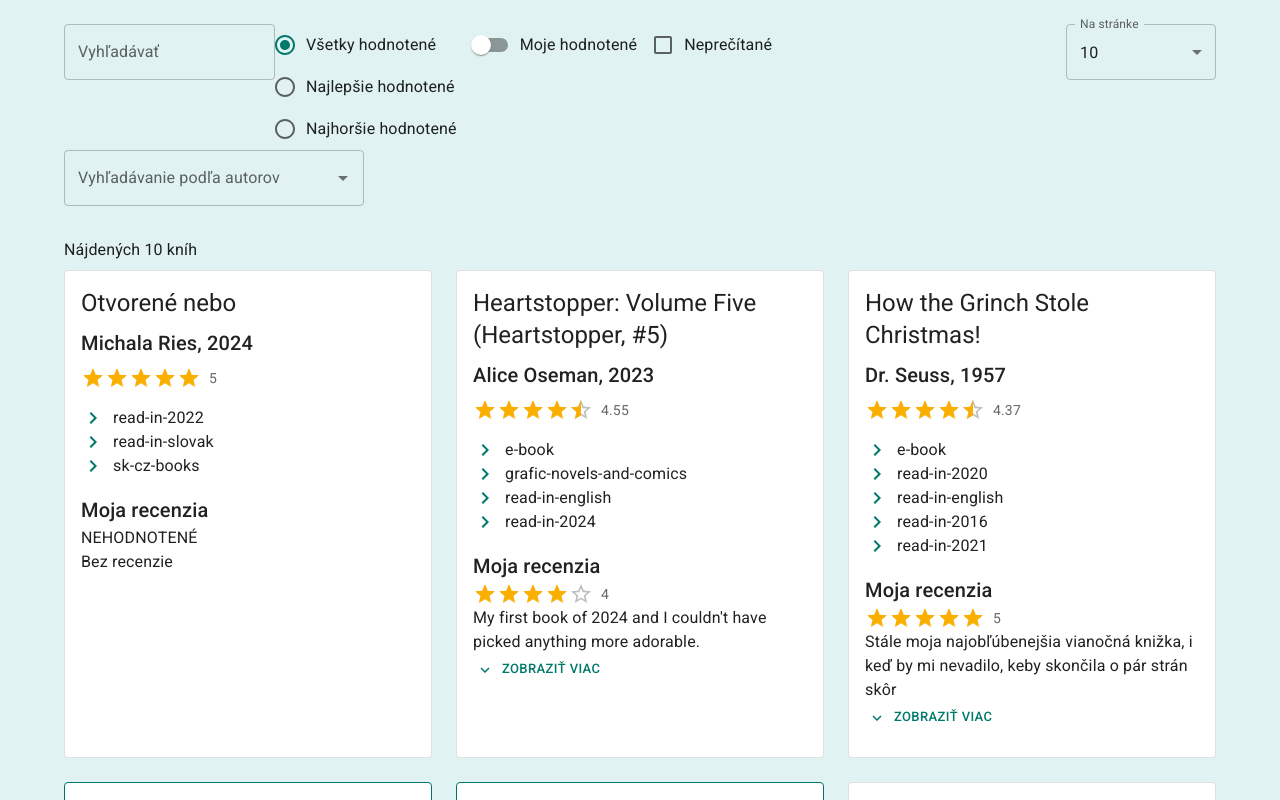
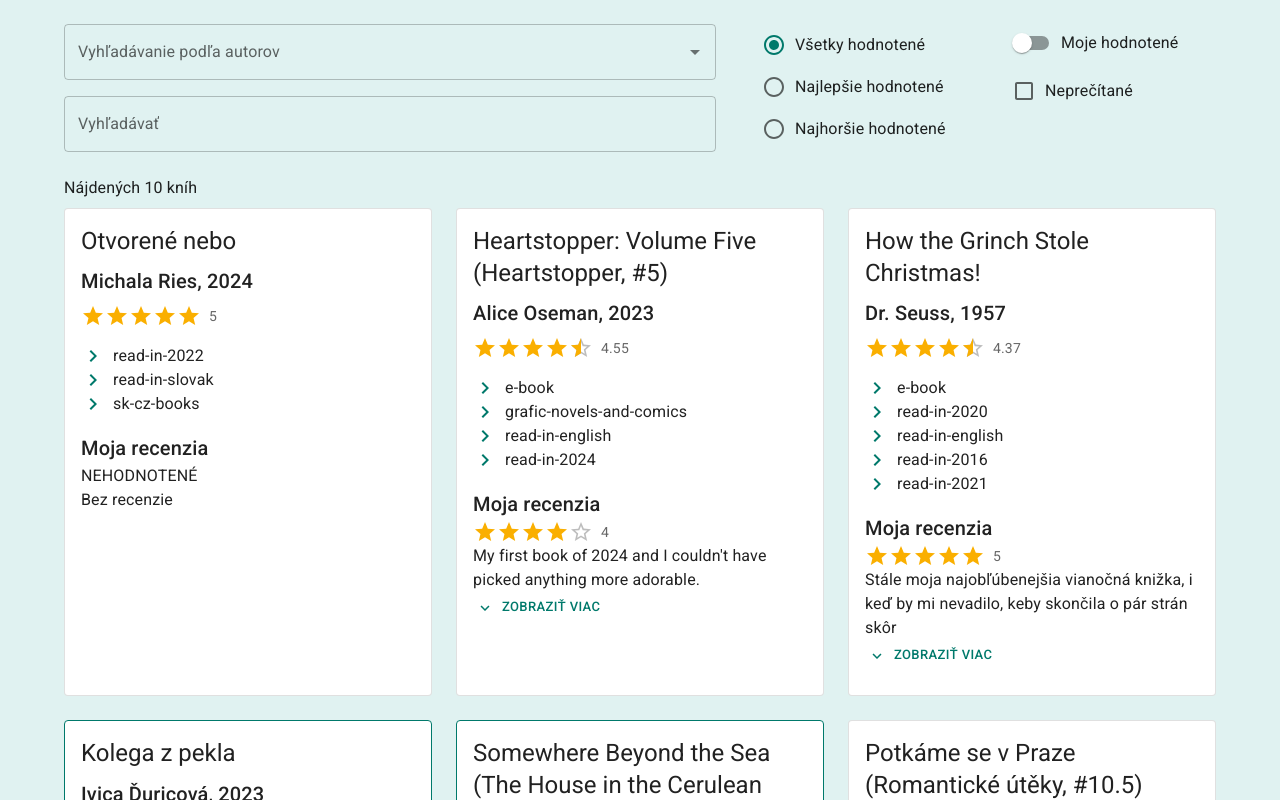
Before and after one commit to strakovmaa/books-list, a Next.js app: page / in a window 1280 px wide. Shown: the top 800 px of the page. Built offline with nearby package versions, Linux system fonts and the light colour scheme.

Commit message:
edit filters

```diff
--- a/src/app/components/AutocompleteAuthors.jsx
+++ b/src/app/components/AutocompleteAuthors.jsx
@@ -9,7 +9,7 @@ export default function AutocompleteAuthors() {
   const uniqueAuthors = [...new Set(allAuthors)];
 
   return (
-    <Stack spacing={3} sx={{ width: 300 }}>
+    <Stack spacing={3}>
       <Autocomplete
         multiple
         options={uniqueAuthors}
@@ -19,6 +19,7 @@ export default function AutocompleteAuthors() {
         renderInput={(params) => (
           <TextField
             {...params}
+            fullWidth
             variant="outlined"
             label="Vyhľadávanie podľa autorov"
           />
--- a/src/app/components/BookList.jsx
+++ b/src/app/components/BookList.jsx
@@ -35,7 +35,7 @@ export default function BookList() {
             columnSpacing={{ xs: 1, sm: 2, md: 3 }}
           >
             {resultBooks.map((book) => (
-              <Grid key={book.Title} item xs={4}>
+              <Grid key={book.Title} item xs={12} md={4}>
                 <Book book={book} />
               </Grid>
             ))}
--- a/src/app/components/Filters.jsx
+++ b/src/app/components/Filters.jsx
@@ -3,8 +3,10 @@ import {
   Checkbox,
   FormControl,
   FormControlLabel,
+  Grid,
   Radio,
   RadioGroup,
+  Stack,
   Switch,
   TextField
 } from "@mui/material";
@@ -26,12 +28,21 @@ export default function Filters() {
 
   return (
     <Box my={3}>
+      <Grid container columnSpacing={{ xs: 1, md: 6 }}>
+        <Grid item xs={12} md={7}>
+          <Stack rowGap={2}>
+            <AutocompleteAuthors />
             <TextField
+              fullWidth
               id="outlined-controlled"
               label="Vyhľadávať"
               value={search}
               onChange={handleSearchChange}
             />
+          </Stack>
+        </Grid>
+
+        <Grid item xs={12} md={2.5}>
           <FormControl>
             <RadioGroup value={applyRating} onChange={handleRatingChange}>
               <FormControlLabel
@@ -51,10 +62,16 @@ export default function Filters() {
               />
             </RadioGroup>
           </FormControl>
-
+        </Grid>
+        <Grid item xs={12} md={2.5}>
+          <Stack rowGap={1}>
+            {/* <SelectCount /> */}
             <FormControlLabel
               control={
-          <Switch checked={applyMyRating} onChange={handleMyRatingChange} />
+                <Switch
+                  checked={applyMyRating}
+                  onChange={handleMyRatingChange}
+                />
               }
               label="Moje hodnotené"
             />
@@ -64,7 +81,9 @@ export default function Filters() {
               }
               label="Neprečítané"
             />
-      <AutocompleteAuthors />
+          </Stack>
+        </Grid>
+      </Grid>
     </Box>
   );
 }
--- a/src/app/components/SelectCount.jsx
+++ b/src/app/components/SelectCount.jsx
@@ -1,4 +1,4 @@
-import { MenuItem, Stack, TextField } from "@mui/material";
+import { MenuItem, TextField } from "@mui/material";
 import { useContext } from "react";
 import { BookContext } from "../context/BookContext";
 
@@ -26,8 +26,8 @@ export default function SelectCount({}) {
     setCount(event.target.value);
   }
   return (
-    <Stack my={3} width={150}>
     <TextField
+      size="small"
       select
       label="Na stránke"
       defaultValue={defaultOption}
@@ -39,6 +39,5 @@ export default function SelectCount({}) {
         </MenuItem>
       ))}
     </TextField>
-    </Stack>
   );
 }
--- a/src/app/page.js
+++ b/src/app/page.js
@@ -3,13 +3,11 @@
 import {
   Container,
   CssBaseline,
-  Stack,
   ThemeProvider,
   createTheme
 } from "@mui/material";
 import BookList from "./components/BookList";
 import Filters from "./components/Filters";
-import SelectAmount from "./components/SelectCount";
 import { BookProvider } from "./context/BookContext";
 
 const theme = createTheme({
@@ -29,10 +27,7 @@ export default function Home() {
       <BookProvider>
         <CssBaseline />
         <Container maxWidth="lg">
-          <Stack flexDirection="row" justifyContent="space-between">
-            <Filters />
-            <SelectAmount />
-          </Stack>
+          <Filters />
 
           <BookList />
         </Container>
```
Lines whose indentation alone changed are shown as unchanged.
